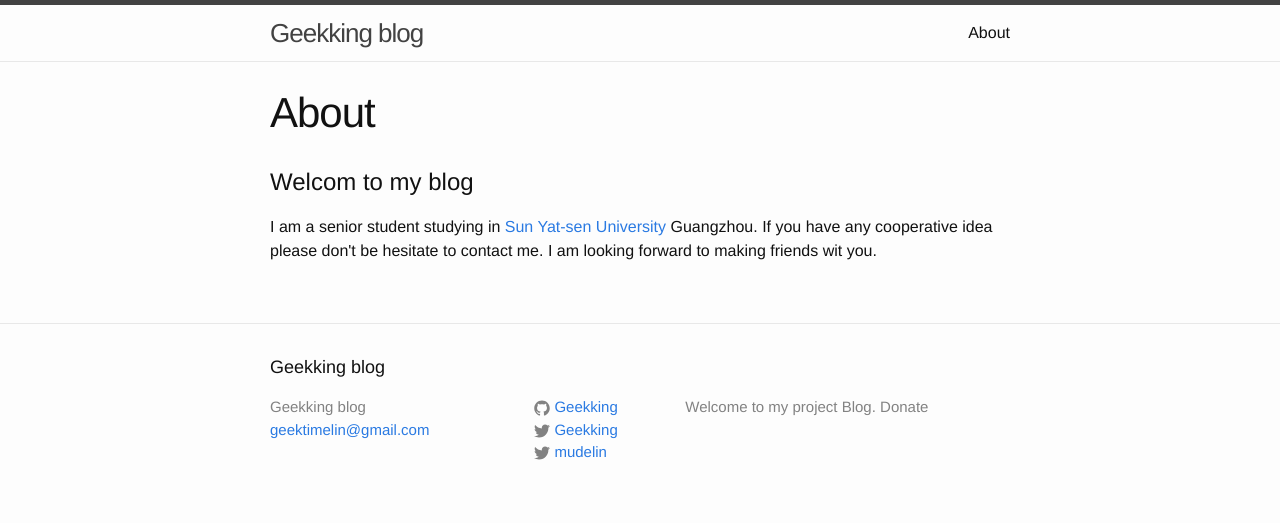
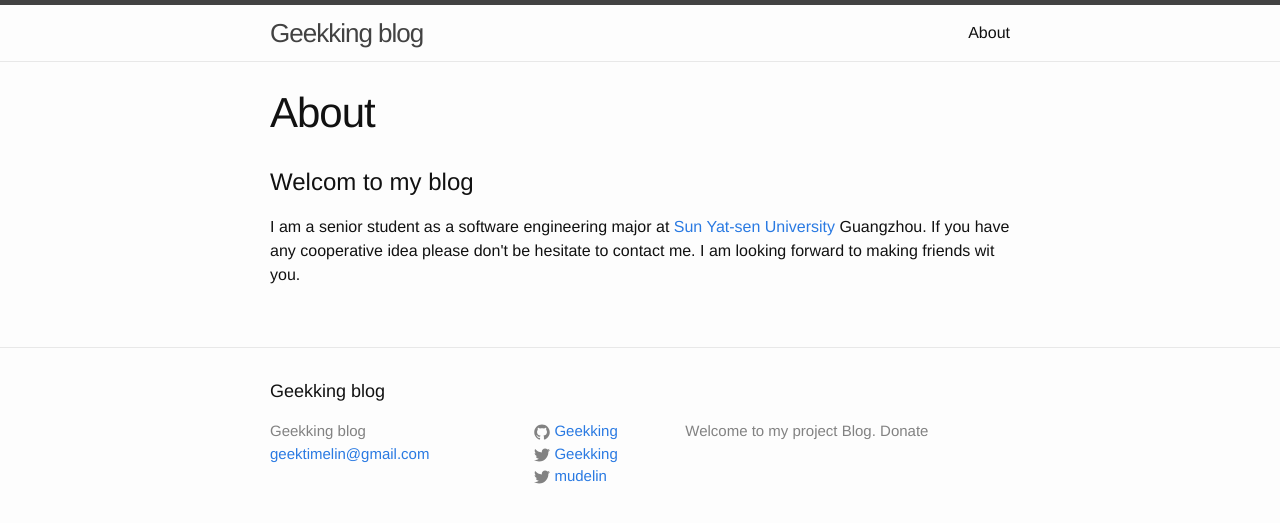
Before and after one commit to Geekking/pinlocation, a Jekyll site: the page built from about.md, in a window 1280 px wide. Shown: the top 523 px of the page. Built offline with Jekyll 4.4.1, drawn with Linux system fonts in a browser that asks for light colours.

Commit message:
Change about page

```diff
--- a/about.md
+++ b/about.md
@@ -5,4 +5,4 @@ permalink: /about/
 ---
 
 #Welcom to my blog
-I am a senior student studying in [Sun Yat-sen University](http://sysu.edu.cn) Guangzhou. If you have any cooperative idea please don\'t  be hesitate to contact me. I am looking forward to making friends wit you.
+I am a senior student as a software engineering major at [Sun Yat-sen University](http://sysu.edu.cn) Guangzhou. If you have any cooperative idea please don\'t  be hesitate to contact me. I am looking forward to making friends wit you.
```
Also changed, not shown: 2 other files.
